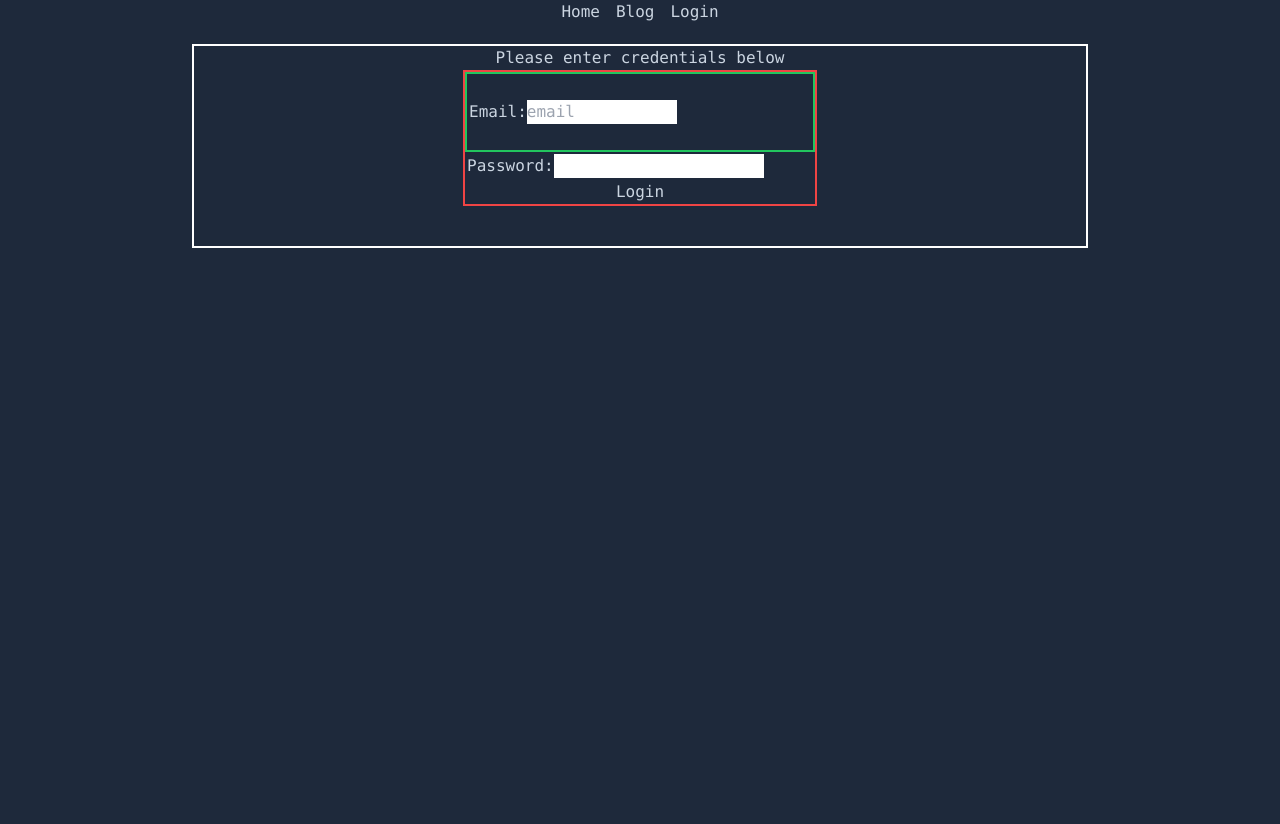
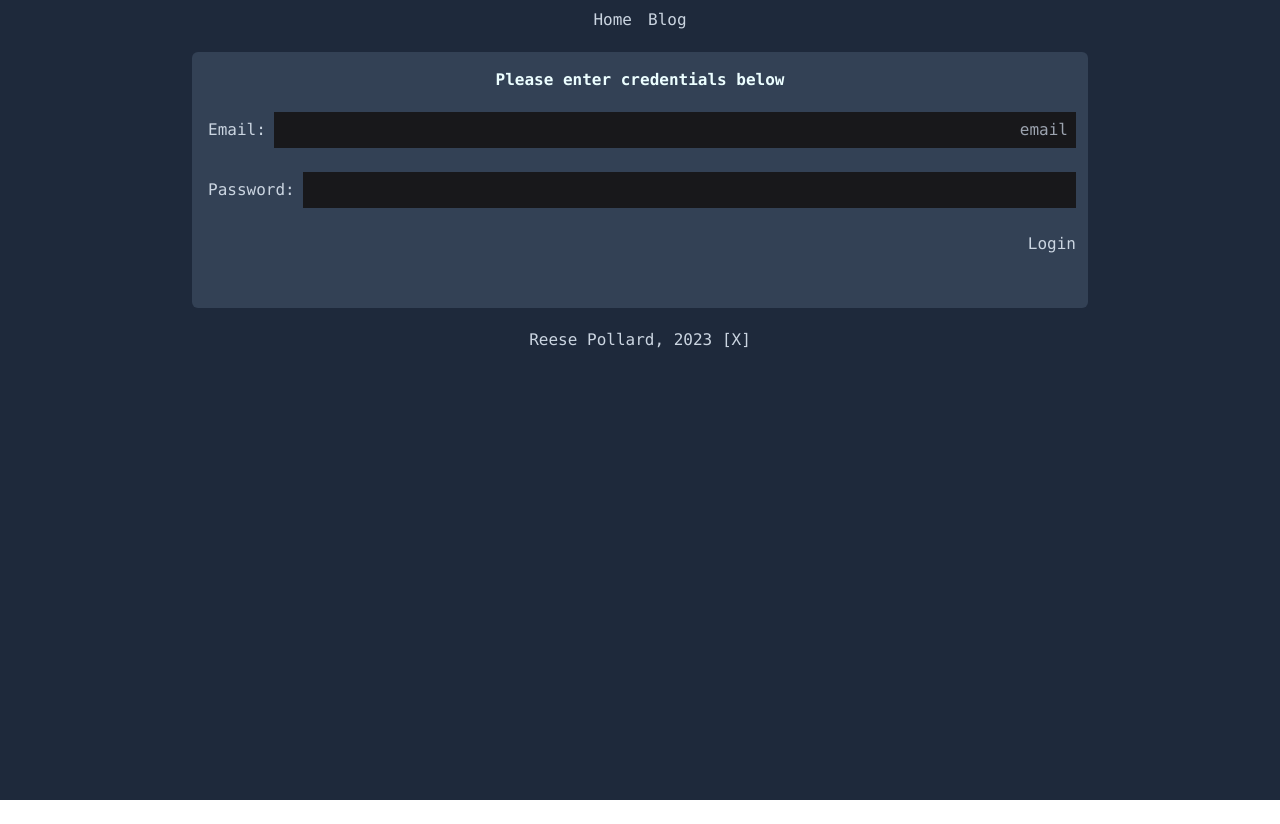
Before and after one commit to rpollard00/rpcom, a React (Vite) app in the folder app/: page /login in a window 1280 px wide. After the commit the page ends 800 px from the top, so only its background shows below. Built offline with nearby package versions, Linux system fonts and the light colour scheme.

Commit message:
Some css

```diff
--- a/app/src/App.tsx
+++ b/app/src/App.tsx
@@ -7,7 +7,7 @@ import LoginPage from "./components/Login"
 import SignupPage from "./components/Signup"
 import { ToastContextProvider } from "./contexts/ToastContext"
 import { useCoolStore } from "./services/store"
-import { useEffect } from "react"
+import { useEffect, useState } from "react"
 import blogService from './services/blogs'
 
 
@@ -15,6 +15,7 @@ function App() {
   const user: UserData | undefined = useCoolStore((state) => state.loggedInUser)
   const setUser = useCoolStore((state) => state.setLoggedInUser)
   const clearUser = useCoolStore((state) => state.clearLoggedInUser)
+  const [adminNav, setAdminNav] = useState<boolean>(false)
   // write use effect hook to get logged in user
   useEffect(() => {
     const loggedInUserJSON = window.localStorage.getItem('rpcomAuthUser')
@@ -25,17 +26,21 @@ function App() {
         blogService.setToken(user.token)
       }
     }
-  },[])
+  }, [])
 
   const handleLogout = () => {
     clearUser()
   }
 
+  const handleAdminNav = () => {
+    setAdminNav(!adminNav)
+  }
+
   return (
     <ToastContextProvider>
       <Router>
-        <div className="grid grid-cols-1 md:grid-cols-[15%_70%_15%] grid-rows-auto auto-rows-max justify-items-center bg-slate-800 text-slate-300 font-mono">
-          <nav className="no-underline col-start-2">
+        <div className="grid grid-cols-1 md:grid-cols-[15%_70%_15%] min-h-screen grid-rows-auto auto-rows-max justify-items-center bg-slate-800 text-slate-300 font-mono">
+          <nav className="no-underline mt-3 md:mt-2 col-start-1 md:col-start-2">
             <ul className="flex">
               <li className="px-2">
                 <Link to="/">Home</Link>
@@ -43,23 +48,9 @@ function App() {
               <li className="px-2">
                 <Link to="/blog">Blog</Link>
               </li>
-              { !user ?
-              <li className="px-2">
-                <Link to="/login">Login</Link>
-              </li>
-              :
-              <>
-              <li className="px-2">
-                <Link to="/post">Post</Link>
-              </li>
-              <li className="px-2">
-                  <a onClick={handleLogout}>Logout</a>
-              </li>
-              </>
-              }
             </ul>
           </nav>
-          <div className="row-start-3 col-start-2 overflow-auto h-screen py-5 min-w-[100%]">
+          <div className="row-start-3 md:col-start-2 overflow-auto h-fit py-5 min-w-[100%]">
             <Routes>
               <Route path="/blog" element={<Blog />} />
               <Route path="/" element={<Home />} />
@@ -68,6 +59,25 @@ function App() {
               <Route path="/signup" element={<SignupPage />} />
             </Routes>
           </div>
+          <div className="col-span-full row-start-4 px-3 h-fit w-full flex flex-col justify-center">
+            <div className="self-center">
+              Reese Pollard, 2023 <button onClick={handleAdminNav}>[X]</button>
+            </div>
+            {adminNav ?
+              <div className="self-center m-2 bg-slate-700 px-3">
+                {!user ?
+                  <Link className="px-1" to="/login">Login</Link>
+                  :
+                  <>
+                    <Link className="px-1" to="/post">Post</Link>
+                    <a className="px-1" href="#" onClick={handleLogout}>Logout</a>
+                  </>
+                }
+              </div>
+              :
+              <></>
+            }
+          </div>
         </div>
       </Router>
     </ToastContextProvider>
--- a/app/src/components/Blog.tsx
+++ b/app/src/components/Blog.tsx
@@ -1,7 +1,7 @@
 import { Dispatch, SetStateAction, useEffect, useState } from 'react'
 import ReactMarkdown from 'react-markdown'
 import blogService from '../services/blogs'
-import useToastContext from '../hooks/useToastContext'
+// import useToastContext from '../hooks/useToastContext'
 //import { useCoolStore } from '../services/store'
 //import Notification from '../components/Notification'
 
@@ -15,7 +15,7 @@ const Blog = () => {
     ID: 0,
     Created: "",
   })
-  const addToast = useToastContext()
+  // const addToast = useToastContext()
   const [currentBlogId, setCurrentBlogId] = useState<number>(0)
 
   useEffect(() => {
@@ -29,15 +29,12 @@ const Blog = () => {
 
     blogService.getBlogs(currentBlogId).then(r => {
       setBlogEntry(r)
-      if (r !== undefined) {
-        addToast(r.Title)
-      }
       setLoading(false)
     }).catch((e) => {
         setLoading(true)
         console.error(e)
       })
-  }, [currentBlogId, setBlogEntry, addToast])
+  }, [currentBlogId, setBlogEntry])
   return (
     <>
 
--- a/app/src/components/Home.tsx
+++ b/app/src/components/Home.tsx
@@ -12,15 +12,15 @@ export const Home = () => {
   return (
     <div className="flex flex-col md:flex-row items-start">
       <div className="p-2 md:mb-0 md:mr-6">
-        <div className="flex flex-col bg-cyan-400 w-[150px] h-[200px] border-solid rounded-full mb-2">
+        <div className="flex flex-col w-[150px] border-solid mb-2">
           <img
             className="flex-none object-cover object-[50%_40%] w-[100%] h-[100%] rounded-full"
             src={portraitImg}
             alt="Cool picture"
           />
-        <a className="mt-3 pt-3 text-cyan-400 block self-center" href="mailto://reese@reesep.com">
-          Contact
-        </a>
+          <a className="mt-3 pt-3 text-cyan-400 block self-center" href="mailto://reese@reesep.com">
+            Contact
+          </a>
         </div>
       </div>
       <div className="p-2 min-w-[70%]">
--- a/app/src/components/Login.tsx
+++ b/app/src/components/Login.tsx
@@ -54,21 +54,24 @@ const LoginPage = () => {
     }
   }
   return (
-    <div className="flex flex-col flex-wrap items-center max-w-full min-w-fit pb-10 border-solid border-2 border-white">
-      {user ? <div>Hello, {user.email}</div> : <div>Please enter credentials below</div>}
+    <div className="flex flex-col flex-wrap max-w-full min-w-fit pb-10 bg-slate-700 rounded-md">
+      { user
+        ? <div className="self-center pt-4 pb-2 text-cyan-50 font-semibold">Hello, {user.email}</div>
+        : <div className="self-center pt-4 pb-2 text-cyan-50 font-semibold">Please enter credentials below</div>
+      }
       <form onSubmit={handleSubmit}>
-        <div className="flex flex-col justify-center border-solid border-2 border-red-500">
-          <div className="w-[350px] h-[80px] content-center flex-grow-0 flex-shrink-0 border-solid border-2 border-green-500">
-            <label className="p-0.5">Email:
-              <input className="w-[150px]" name="email" value={email} onChange={(e) => setEmail(e.target.value)} placeholder="email" />
-            </label>
+        <div className="self-stretch flex-1">
+          <div className="flex justify-end p-3">
+            <label className="pl-1 pr-2 py-1.5">Email:</label>
+            <input className="flex-1 bg-zinc-900 px-2 text-end" name="email" value={email} onChange={(e) => setEmail(e.target.value)} placeholder="email" />
           </div>
-          <div className="w-[350px] flex-grow-0 flex-shrink-0">
-            <label className="p-0.5 inline-block">Password:
-              <input type="password" name="Tags" onChange={e => setPassword(e.target.value)} value={password} />
-            </label>
+          <div className="flex justify-end p-3">
+            <label className="pl-1 pr-2 py-1.5">Password:</label>
+            <input className="flex-1 bg-zinc-900 px-2 text-end" type="password" name="Tags" onChange={e => setPassword(e.target.value)} value={password} />
           </div>
-          <button className="align-right" type="submit">Login</button>
+          <div className="flex justify-end p-3">
+            <button className="" type="submit">Login</button>
+          </div>
         </div>
       </form>
     </div>
```
